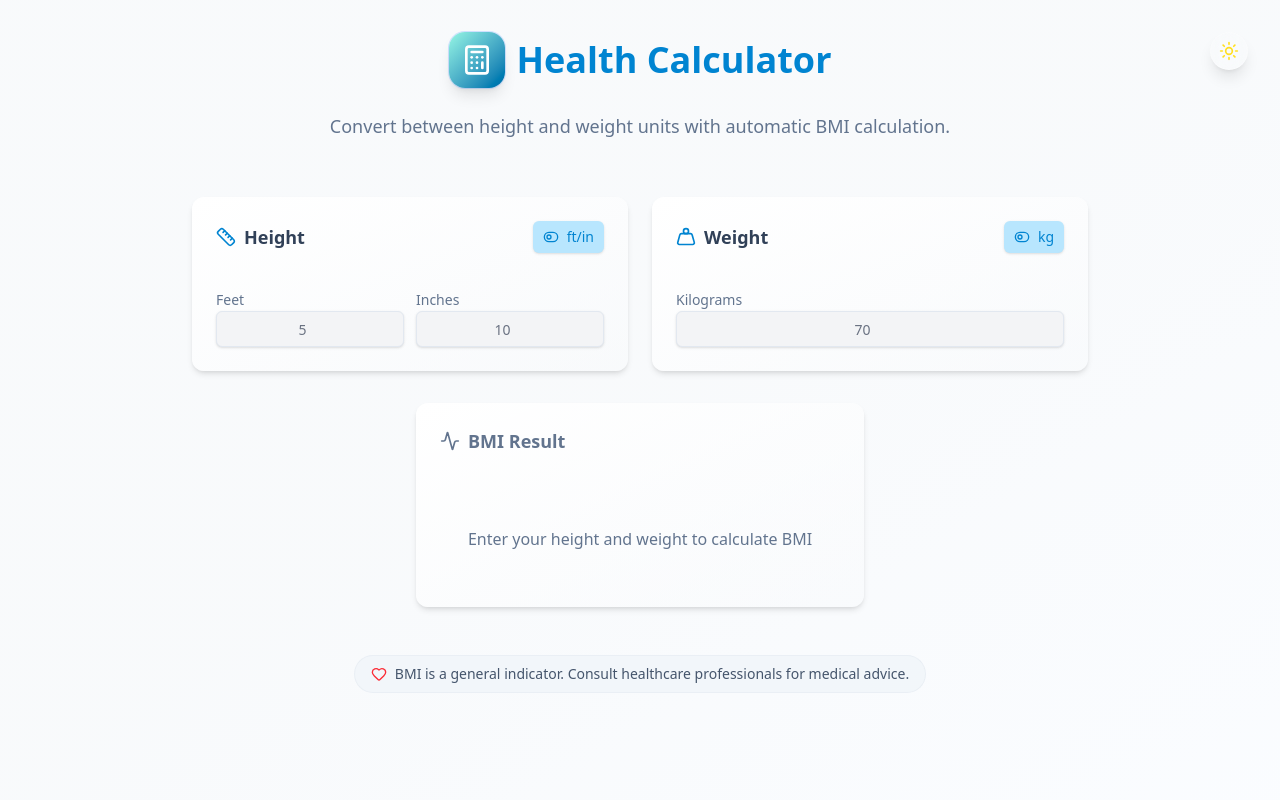
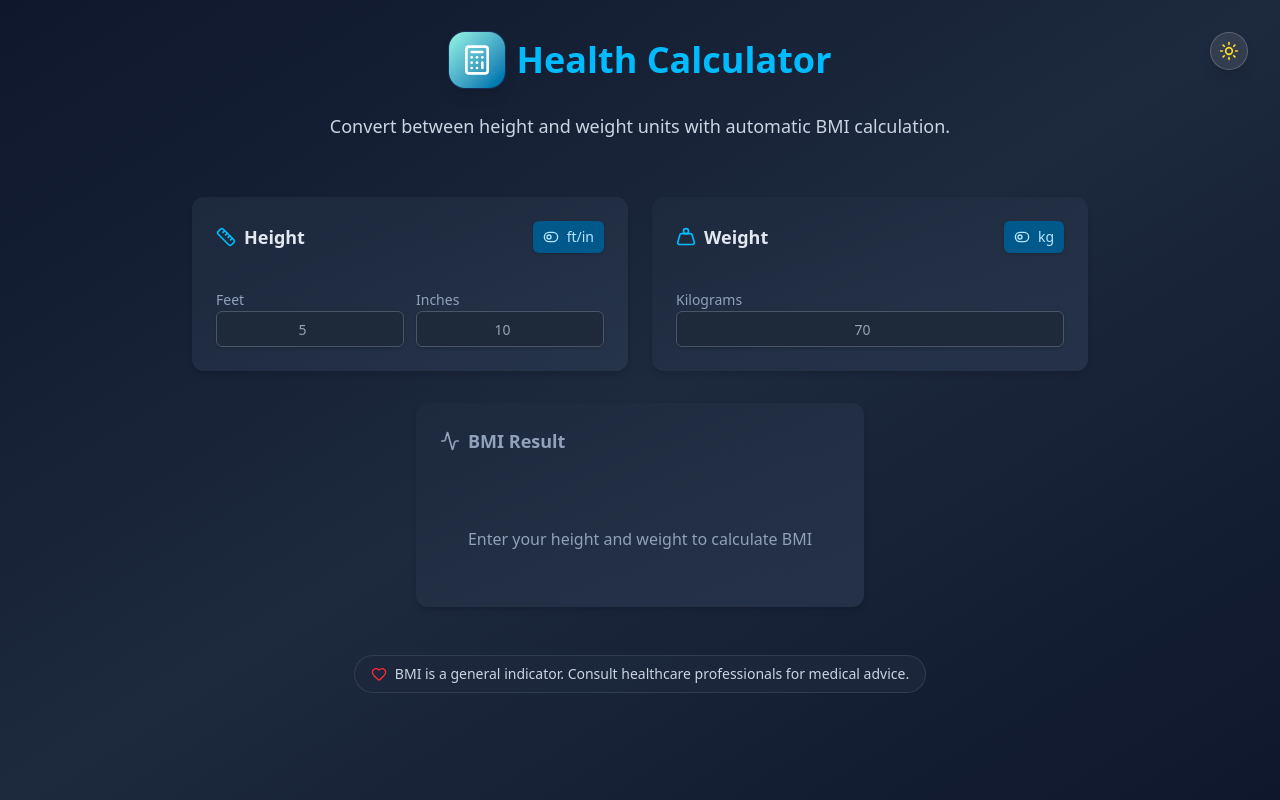
Before and after one commit to crod951/bmi-calc, a React (Vite) app: page / in a window 1280 px wide. Built offline with nearby package versions, Linux system fonts and the light colour scheme.

Commit message:
refactor: removed system check, always default to dark mode

```diff
--- a/src/components/theme-provider.tsx
+++ b/src/components/theme-provider.tsx
@@ -1,7 +1,7 @@
 import { useEffect, useState } from "react"
 import { ThemeProviderContext } from "@/lib/theme-context"
 
-type Theme = "dark" | "light" | "system"
+type Theme = "dark" | "light"
 
 type ThemeProviderProps = {
   children: React.ReactNode
@@ -11,7 +11,7 @@ type ThemeProviderProps = {
 
 export function ThemeProvider({
   children,
-  defaultTheme = "system",
+  defaultTheme = "dark",
   storageKey = "vite-ui-theme",
   ...props
 }: ThemeProviderProps) {
@@ -23,17 +23,6 @@ export function ThemeProvider({
     const root = window.document.documentElement
 
     root.classList.remove("light", "dark")
-
-    if (theme === "system") {
-      const systemTheme = window.matchMedia("(prefers-color-scheme: dark)")
-        .matches
-        ? "dark"
-        : "light"
-
-      root.classList.add(systemTheme)
-      return
-    }
-
     root.classList.add(theme)
   }, [theme])
 
--- a/src/lib/theme-context.ts
+++ b/src/lib/theme-context.ts
@@ -1,6 +1,6 @@
 import { createContext } from "react"
 
-type Theme = "dark" | "light" | "system"
+type Theme = "dark" | "light"
 
 type ThemeProviderState = {
   theme: Theme
@@ -8,7 +8,7 @@ type ThemeProviderState = {
 }
 
 const initialState: ThemeProviderState = {
-  theme: "system",
+  theme: "dark",
   setTheme: () => null,
 }
 
--- a/src/main.tsx
+++ b/src/main.tsx
@@ -6,7 +6,7 @@ import { ThemeProvider } from '@/components/theme-provider'
 
 createRoot(document.getElementById('root')!).render(
   <StrictMode>
-    <ThemeProvider defaultTheme="system" storageKey="bmi-calc-theme">
+    <ThemeProvider defaultTheme="dark" storageKey="bmi-calc-theme">
       <App />
     </ThemeProvider>
   </StrictMode>,
```
